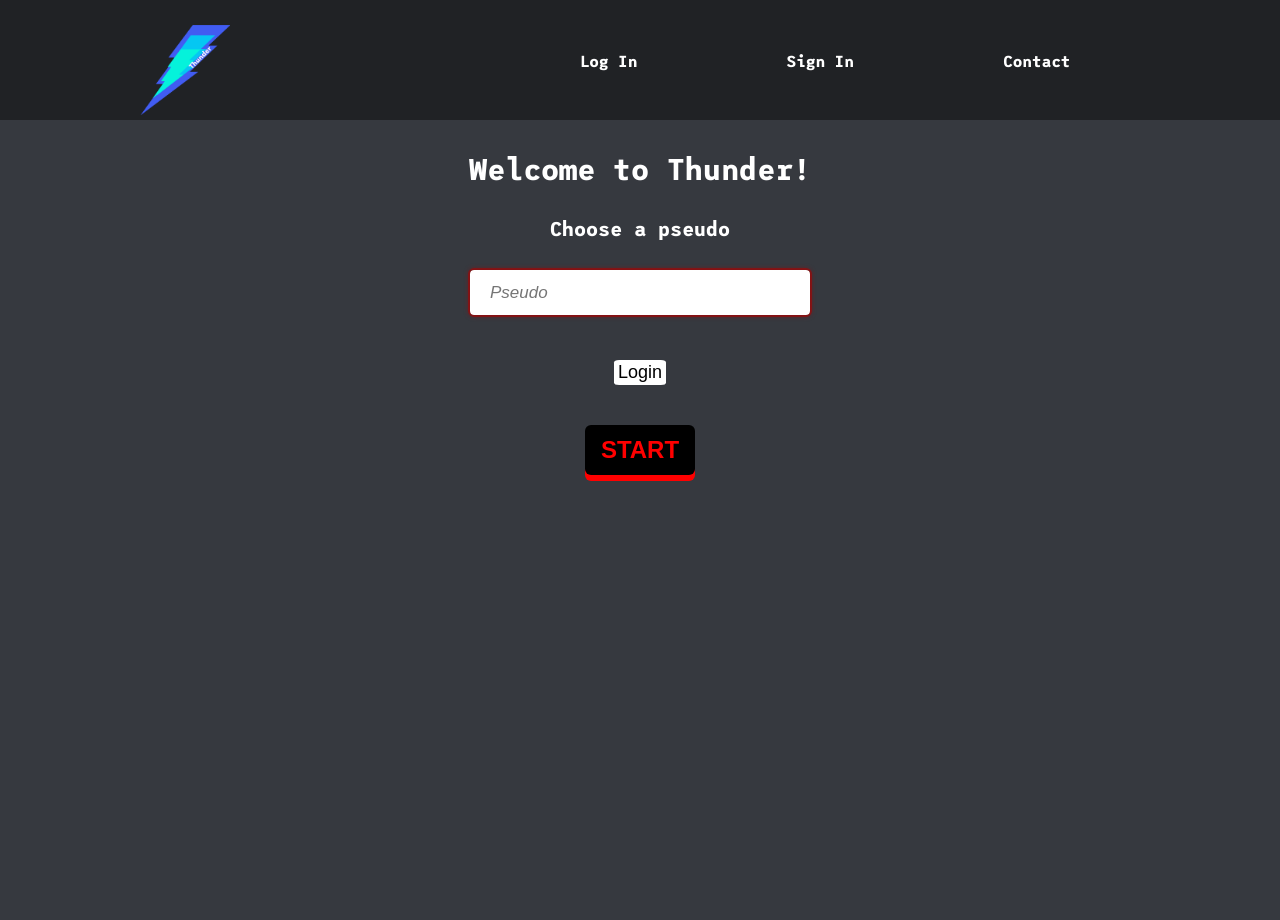
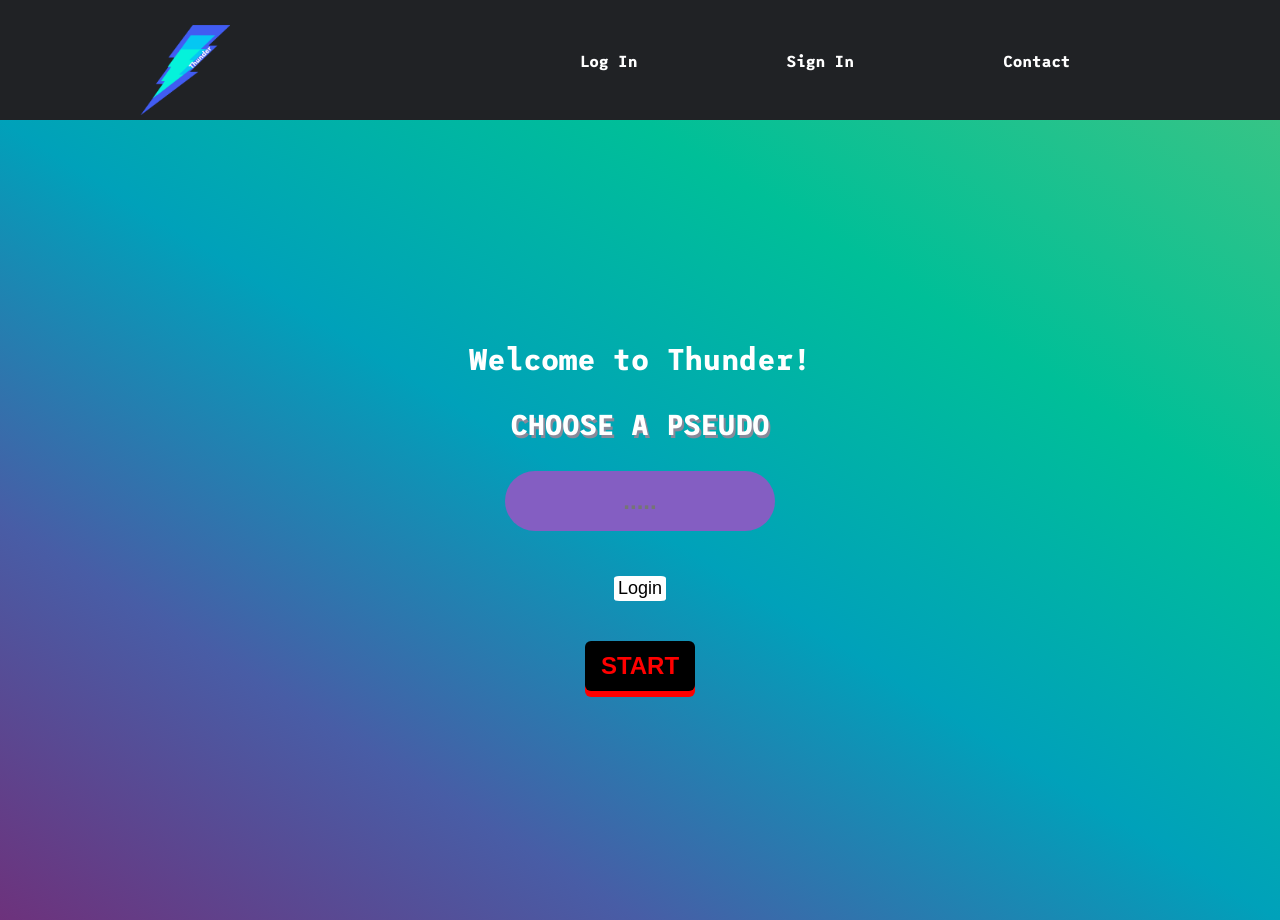
Before and after one commit to clrko/wild-thunder, a React (Create React App) app: page / in a window 1280 px wide. Before the commit the page ends 800 px from the top, so only its background shows below. Built offline with nearby package versions, Linux system fonts and the light colour scheme.

Commit message:
modif css welcome

```diff
--- a/src/components/pages/Welcome.css
+++ b/src/components/pages/Welcome.css
@@ -1,8 +1,11 @@
 .login-page {
     display: flex;
     flex-direction: column;
+    justify-content: center;
     align-items: center;
-    margin-top: 30px;
+    height: 100vh;
+    background-image: linear-gradient(to right top, #6d327c, #485DA6, #00a1ba, #00BF98, #36C486);
+
 }
 
 .title-login , .label-login {
@@ -10,21 +13,25 @@
 }
 
 .label-login{
-    font-size: 20px;
+    font-size: 1.8rem;
     margin-top: 30px;
+    text-transform: uppercase;
+    color: white;
+    text-shadow: 2px 3px 0px #898999;
 }
 
 .input-login{
     margin-top: 30px;
-    width: 340px;
-    height: 45px;
-    padding-left: 20px;
-    border-radius: 4px;
-    font-size: 17px;
-    font-style: italic;
-    outline: 2px solid rgba(161, 5, 5, 0.61);
-    box-shadow: 0 0 5px 1px rgba(161, 5, 5, 0.61);
-    border-style:none
+    width: 270px;
+    height: 60px;
+    text-align: center;
+    font-weight: bold;
+    padding-bottom: 0px;
+    border-radius: 50px;
+    font-size: 1.5rem;
+    border-style:none;
+    background-color: #845ec2;
+    color: rgb(221, 221, 221);
 }
 
 .button-login{
@@ -53,3 +60,30 @@
     height: 25px;
     border-radius: 5px;
 }
+@media screen and (min-width: 470px) and (max-width: 700px) {
+    .title-login {
+        font-size: 1.9rem;
+    }
+
+    .label-login{
+        font-size: 1.2rem;
+    }
+
+    .button-login{
+        font-size: 1rem;
+    }
+}
+
+@media screen and (min-width: 300px) and (max-width: 469px) {
+    .title-login {
+        font-size: 1.5rem;
+    }
+
+    .label-login{
+        font-size: 1rem;
+    }
+
+    .button-login{
+        font-size: 0.8rem;
+    }
+}
--- a/src/components/pages/Welcome.js
+++ b/src/components/pages/Welcome.js
@@ -30,7 +30,7 @@ class Welcome extends React.Component {
                 <div className="login-page" >
                     <h2 className="title-login" >Welcome to Thunder!</h2>
                     <label className='label-login' >Choose a pseudo</label>
-                    <input className="input-login" type='text' value={this.state.username} name='username' placeholder="Pseudo" onChange={this.onChange} />
+                    <input className="input-login" type='text' value={this.state.username} name='username' placeholder='.....' onChange={this.onChange} />
                     <p className='error-input'>{this.state.error ? 'Please insert your pseudo' : ""}</p>
                     <LoginModal/>
                     <button onClick={this.handleChange} className="button-login">Start</button>
```
